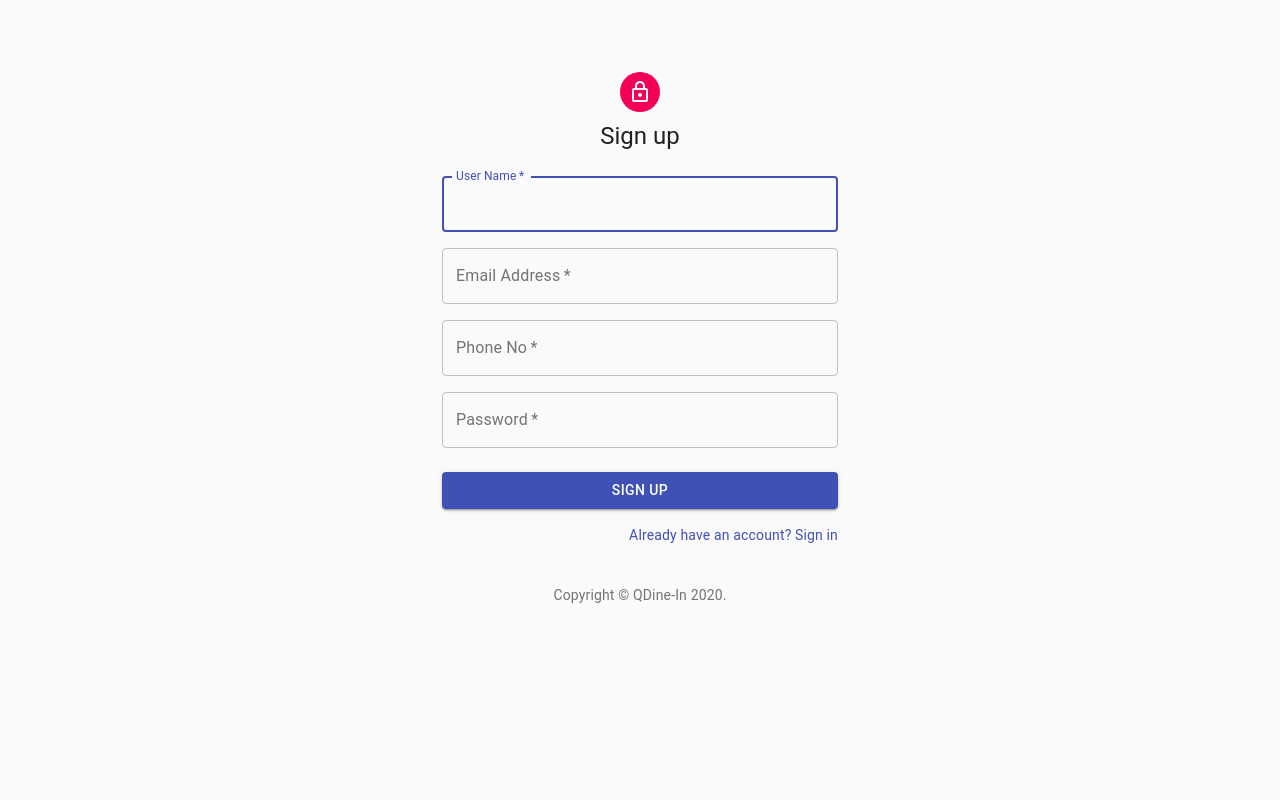
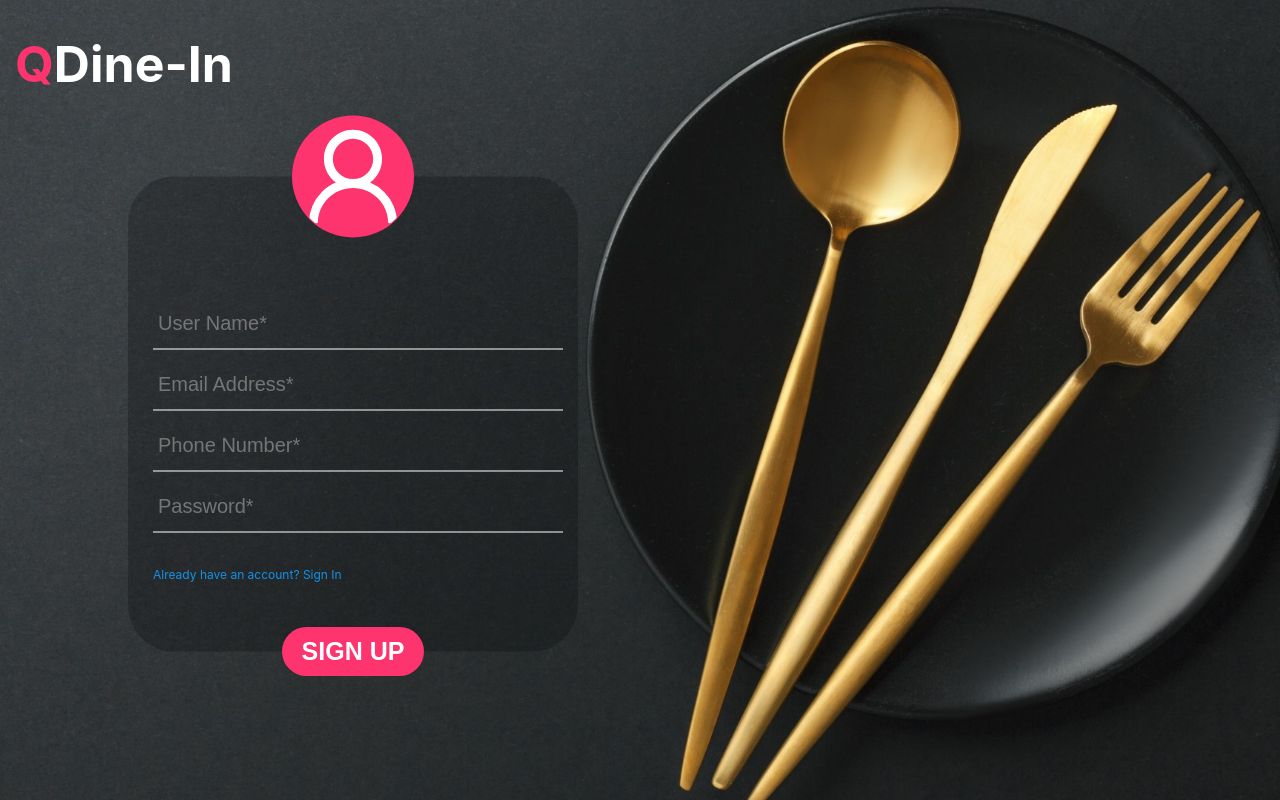
Before and after one commit to kundanchandel/Project-Planner-Tool, a React (Create React App) app in the folder client/: page /signup in a window 1280 px wide. Built offline with nearby package versions, Linux system fonts and the light colour scheme; the HTML template or start-up script is replaced by a standard one.

Commit message:
Client Sign Up UI

```diff
--- a/client/src/Components/Auth/SignIn.js
+++ b/client/src/Components/Auth/SignIn.js
@@ -129,7 +129,7 @@ export default function SignIn() {
                 style={{ color: "#1492e6", fontSize: "12px" }}
                 onClick={handleForgotCLick}
               >
-                forgot password
+                Forgot Password?
               </Link>
             </div>
           </div>
--- /dev/null
+++ b/client/src/Components/Auth/SignUp.css
@@ -0,0 +1,93 @@
+.container {
+  background-image: url("../../Assets/LoginBg.jpg");
+  background-repeat: no-repeat;
+  background-size: cover;
+  overflow: hidden;
+  width: 100vw;
+  height: 100vh;
+  margin: 0;
+  padding: 0;
+}
+
+.form {
+  margin-top: 40vh;
+  transform: translatey(-50%);
+  margin-left: 10vw;
+  max-width: 400px;
+  align-content: center;
+  text-align: center;
+  background-color: rgb(0, 0, 0, 0.23);
+  padding-left: 25px;
+  padding-right: 25px;
+  border-radius: 10%;
+  color: white;
+}
+
+.avtar {
+  display: flex;
+  justify-content: center;
+  transform: translateY(-50%);
+}
+
+.avtarLogo {
+  background-color: #fe346e;
+  padding: 1px;
+  border-radius: 50%;
+  width: 120px;
+  height: 120px;
+  color: white;
+}
+
+.inputField {
+  font-size: 20px;
+  width: 100%;
+  height: 40px;
+  padding: 5px;
+  color: #999999;
+  margin-bottom: 10px;
+  outline: none;
+  border: none;
+  background: none;
+  border-bottom: 1px solid white;
+}
+
+.submitBtn {
+  transform: translateY(50%);
+  font-size: 25px;
+  text-align: center;
+  background-color: #fe346e;
+  padding: 10px;
+  padding-right: 20px;
+  padding-left: 20px;
+  color: white;
+  font-weight: bold;
+  border: none;
+  border-radius: 25px;
+}
+
+.linkContainer {
+  display: flex;
+  justify-content: space-between;
+  margin: 20px auto;
+}
+
+@media screen and (max-width: 750px) {
+  .form {
+    margin-left: 5vw;
+    margin-right: 5vw;
+    margin-top: 78vw;
+  }
+  .linkContainer {
+    display: block;
+    text-align: left;
+  }
+}
+
+.brand {
+  font-size: 25px;
+  padding-left: 15px;
+  color: white;
+}
+.brand .q {
+  color: #fe346e;
+}
--- a/client/src/Components/Auth/SignUp.js
+++ b/client/src/Components/Auth/SignUp.js
@@ -1,47 +1,41 @@
-import React,{useState} from 'react';
-import Avatar from '@material-ui/core/Avatar';
-import Button from '@material-ui/core/Button';
-import CssBaseline from '@material-ui/core/CssBaseline';
-import TextField from '@material-ui/core/TextField';
-import FormControlLabel from '@material-ui/core/FormControlLabel';
-import Checkbox from '@material-ui/core/Checkbox';
-import Link from '@material-ui/core/Link';
-import Grid from '@material-ui/core/Grid';
-import Box from '@material-ui/core/Box';
-import LockOutlinedIcon from '@material-ui/icons/LockOutlined';
-import Typography from '@material-ui/core/Typography';
-import { makeStyles } from '@material-ui/core/styles';
-import Container from '@material-ui/core/Container';
-import axios from '../../services/Axios'
+import React, { useState } from "react";
+import Avatar from "@material-ui/core/Avatar";
+import Button from "@material-ui/core/Button";
+import CssBaseline from "@material-ui/core/CssBaseline";
+import TextField from "@material-ui/core/TextField";
+import FormControlLabel from "@material-ui/core/FormControlLabel";
+import Checkbox from "@material-ui/core/Checkbox";
+import Link from "@material-ui/core/Link";
+import Grid from "@material-ui/core/Grid";
+import Box from "@material-ui/core/Box";
+import LockOutlinedIcon from "@material-ui/icons/LockOutlined";
+import Typography from "@material-ui/core/Typography";
+import { makeStyles } from "@material-ui/core/styles";
+import Container from "@material-ui/core/Container";
+import { AiOutlineUser } from "react-icons/ai";
+
+import axios from "../../services/Axios";
+import "./SignUp.css";
 
 function Copyright() {
   return (
-    <Typography variant="body2" color="textSecondary" align="center">
-      {'Copyright © '}
+    <Typography>
+      {"Copyright © "}
       <Link color="inherit" href="/">
         QDine-In
-      </Link>{' '}
+      </Link>{" "}
       {new Date().getFullYear()}
-      {'.'}
+      {"."}
     </Typography>
   );
 }
 
 const useStyles = makeStyles((theme) => ({
-  paper: {
-    marginTop: theme.spacing(8),
-    display: 'flex',
-    flexDirection: 'column',
-    alignItems: 'center',
-  },
   avatar: {
     margin: theme.spacing(1),
     backgroundColor: theme.palette.secondary.main,
   },
-  form: {
-    width: '100%', // Fix IE 11 issue.
-    marginTop: theme.spacing(3),
-  },
+
   submit: {
     margin: theme.spacing(3, 0, 2),
   },
@@ -49,116 +43,109 @@ const useStyles = makeStyles((theme) => ({
 
 export default function SignUp() {
   const classes = useStyles();
-  const [username, setUserName] = useState('');
-  const [email, setEmail] = useState('');
-  const [password, setPassword] = useState('');
-  const [phoneno, setPhoneNo] = useState('')
+  const [username, setUserName] = useState("");
+  const [email, setEmail] = useState("");
+  const [password, setPassword] = useState("");
+  const [phoneno, setPhoneNo] = useState("");
 
-  const handelSubmit= async (e)=>{
-    e.preventDefault()
-    if(username == "" || email == "" || password == "" || phoneno == ""){
-      alert("Incomplete Fields")
-    }else{
-      const data = {username,email,password,phoneno}
-      const response = await axios.post('/signup',data);
-      if(response.data.token){
-        localStorage.setItem("x-access-token",response.data.token)
-        window.open('/','_self')
-      }else{
-        alert("Email already exist")
+  const handelSubmit = async (e) => {
+    e.preventDefault();
+    if (username == "" || email == "" || password == "" || phoneno == "") {
+      alert("Incomplete Fields");
+    } else {
+      const data = { username, email, password, phoneno };
+      const response = await axios.post("/signup", data);
+      if (response.data.token) {
+        localStorage.setItem("x-access-token", response.data.token);
+        window.open("/", "_self");
+      } else {
+        alert("Email already exist");
       }
     }
-  }
+  };
   return (
-    <Container component="main" maxWidth="xs">
-      <CssBaseline />
-      <div className={classes.paper}>
-        <Avatar className={classes.avatar}>
-          <LockOutlinedIcon />
-        </Avatar>
-        <Typography component="h1" variant="h5">
-          Sign up
-        </Typography>
-        <form className={classes.form} noValidate>
-          <Grid container spacing={2}>
-            <Grid item xs={12}>
-              <TextField
-                autoComplete="uname"
-                name="userName"
-                variant="outlined"
+    <div className="container">
+      <div className="brand">
+        <h1>
+          <span className="q">Q</span>Dine-In
+        </h1>
+      </div>
+      <div className="form">
+        <div className="avtar">
+          <AiOutlineUser className="avtarLogo" />
+        </div>
+        <form noValidate>
+          <div>
+            <div>
+              <input
+                className="inputField"
                 required
-                fullWidth
-                id="userName"
-                label="User Name"
-                autoFocus
+                placeholder="User Name*"
+                name="username"
                 value={username}
-                onChange={(e)=>{setUserName(e.target.value)}}
+                onChange={(e) => {
+                  setUserName(e.target.value);
+                }}
               />
-            </Grid>
-            <Grid item xs={12}>
-              <TextField
-                variant="outlined"
+            </div>
+            <div>
+              <input
+                className="inputField"
                 required
-                fullWidth
-                id="email"
-                label="Email Address"
+                placeholder="Email Address*"
                 name="email"
-                autoComplete="email"
                 value={email}
-                onChange={(e)=>{setEmail(e.target.value)}}
+                onChange={(e) => {
+                  setEmail(e.target.value);
+                }}
               />
-            </Grid>
-            <Grid item xs={12}>
-              <TextField
-                variant="outlined"
+            </div>
+            <div>
+              <input
+                className="inputField"
                 required
-                fullWidth
-                id="email"
-                label="Phone No"
+                placeholder="Phone Number*"
                 name="phoneno"
-                autoComplete="phone"
                 value={phoneno}
-                onChange={(e)=>{setPhoneNo(e.target.value)}}
+                onChange={(e) => {
+                  setPhoneNo(e.target.value);
+                }}
               />
-            </Grid>
-            <Grid item xs={12}>
-              <TextField
-                variant="outlined"
-                required
-                fullWidth
+            </div>
+            <div>
+              <input
+                className="inputField"
+                placeholder="Password*"
                 name="password"
-                label="Password"
                 type="password"
-                id="password"
                 autoComplete="current-password"
                 value={password}
-                onChange={(e)=>{setPassword(e.target.value)}}
+                onChange={(e) => {
+                  setPassword(e.target.value);
+                }}
               />
-            </Grid>
-
-          </Grid>
-          <Button
+            </div>
+          </div>
+          <div className="linkContainer">
+            <div className="link">
+              <Link
+                style={{ color: "#1492e6", fontSize: "12px" }}
+                href="/SignIn"
+              >
+                Already have an account? Sign In
+              </Link>
+            </div>
+          </div>
+          <button
             type="submit"
             fullWidth
-            variant="contained"
-            color="primary"
-            className={classes.submit}
+            className="submitBtn"
             onClick={handelSubmit}
           >
-            Sign Up
-          </Button>
-          <Grid container justify="flex-end">
-            <Grid item>
-              <Link href="/SignIn" variant="body2" >
-                Already have an account? Sign in
-              </Link>
-            </Grid>
-          </Grid>
+            SIGN UP
+          </button>
         </form>
       </div>
-      <Box mt={5}>
-        <Copyright />
-      </Box>
-    </Container>
+    </div>
   );
 }
```
